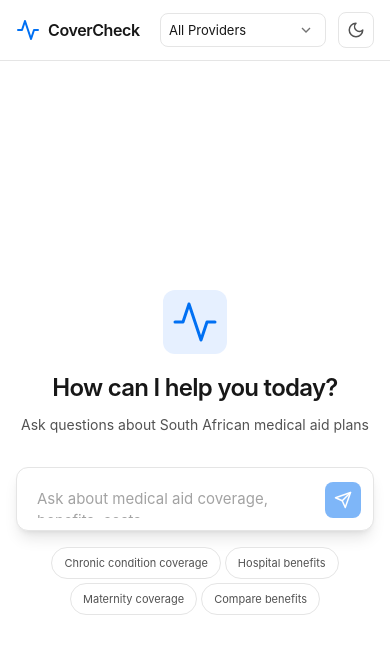
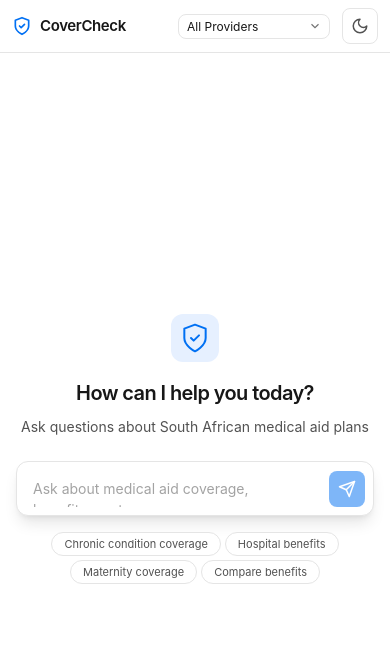
Before and after one commit to ThandoSomacele/covercheck, a SvelteKit app: page / in a window 390 px wide. Shown: the top 654 px of the page. Built offline with nearby package versions, Linux system fonts and the light colour scheme.

Commit message:
feat: Update CLAUDE.md and favicon for improved project branding and clarity; enhance page metadata for SEO

```diff
--- a/src/routes/+page.svelte
+++ b/src/routes/+page.svelte
@@ -155,12 +155,18 @@
   }
 </script>
 
+<svelte:head>
+  <title>CoverCheck - South African Medical Aid Assistant</title>
+  <meta name="description" content="Get instant answers about South African medical aid plans from Discovery Health, Bonitas, and Momentum. Compare benefits, coverage, and costs with AI-powered assistance." />
+</svelte:head>
+
 <div class="app">
   <header class="header">
     <div class="header-content">
       <div class="logo">
         <svg width="24" height="24" viewBox="0 0 24 24" fill="none" stroke="currentColor" stroke-width="2" stroke-linecap="round" stroke-linejoin="round">
-          <path d="M22 12h-4l-3 9L9 3l-3 9H2"></path>
+          <path d="M12 22s8-4 8-10V5l-8-3-8 3v7c0 6 8 10 8 10z"></path>
+          <path d="m9 12 2 2 4-4"></path>
         </svg>
         <span class="logo-text">CoverCheck</span>
       </div>
@@ -187,7 +193,8 @@
     <div class="welcome">
       <div class="welcome-icon">
         <svg width="48" height="48" viewBox="0 0 24 24" fill="none" stroke="currentColor" stroke-width="1.5" stroke-linecap="round" stroke-linejoin="round">
-          <path d="M22 12h-4l-3 9L9 3l-3 9H2"></path>
+          <path d="M12 22s8-4 8-10V5l-8-3-8 3v7c0 6 8 10 8 10z"></path>
+          <path d="m9 12 2 2 4-4"></path>
         </svg>
       </div>
       <h1 class="welcome-title">How can I help you today?</h1>
@@ -282,7 +289,7 @@
                       <path d="M4 19.5A2.5 2.5 0 0 1 6.5 17H20"></path>
                       <path d="M6.5 2H20v20H6.5A2.5 2.5 0 0 1 4 19.5v-15A2.5 2.5 0 0 1 6.5 2z"></path>
                     </svg>
-                    <span>Sources</span>
+                    <span>Sources ({message.sources.length})</span>
                   </div>
                   <div class="source-links">
                     {#each message.sources as source, i}
@@ -291,11 +298,19 @@
                         target="_blank"
                         rel="noopener noreferrer"
                         class="source-link"
-                        title="{source.provider} - {Math.round(source.relevance * 100)}% relevant"
+                        title="View source: {source.title}"
                       >
                         <span class="source-number">{i + 1}</span>
-                        <span class="source-title">{source.title}</span>
-                        <span class="source-provider">{source.provider}</span>
+                        <div class="source-info">
+                          <span class="source-title">{source.title}</span>
+                          <div class="source-meta">
+                            <span class="source-provider">{source.provider}</span>
+                            <span class="source-relevance-dot">•</span>
+                            <span class="source-relevance" class:high-relevance={source.relevance >= 0.7} class:medium-relevance={source.relevance >= 0.5 && source.relevance < 0.7}>
+                              {Math.round(source.relevance * 100)}% match
+                            </span>
+                          </div>
+                        </div>
                         <svg class="source-arrow" width="12" height="12" viewBox="0 0 24 24" fill="none" stroke="currentColor" stroke-width="2">
                           <path d="M7 17L17 7"></path>
                           <path d="M7 7h10v10"></path>
@@ -672,8 +687,8 @@
     display: flex;
     align-items: center;
     justify-content: center;
-    width: 20px;
-    height: 20px;
+    width: 24px;
+    height: 24px;
     background: var(--accent-light);
     color: var(--accent);
     border-radius: var(--radius-sm);
@@ -682,17 +697,48 @@
     flex-shrink: 0;
   }
 
+  .source-info {
+    flex: 1;
+    display: flex;
+    flex-direction: column;
+    gap: var(--space-1);
+    min-width: 0;
+  }
+
   .source-title {
-    flex: 1;
     overflow: hidden;
     text-overflow: ellipsis;
     white-space: nowrap;
+    font-weight: 500;
+  }
+
+  .source-meta {
+    display: flex;
+    align-items: center;
+    gap: var(--space-2);
+    font-size: 0.75rem;
   }
 
   .source-provider {
     color: var(--foreground-tertiary);
-    font-size: 0.75rem;
-    flex-shrink: 0;
+  }
+
+  .source-relevance-dot {
+    color: var(--foreground-tertiary);
+    font-size: 0.625rem;
+  }
+
+  .source-relevance {
+    color: var(--foreground-secondary);
+    font-weight: 500;
+  }
+
+  .source-relevance.high-relevance {
+    color: #10b981;
+  }
+
+  .source-relevance.medium-relevance {
+    color: #f59e0b;
   }
 
   .source-arrow {
@@ -867,6 +913,17 @@
 
     .welcome-container {
       padding: var(--space-4);
+      gap: var(--space-6);
+    }
+
+    .welcome-icon {
+      width: 56px;
+      height: 56px;
+    }
+
+    .welcome-icon svg {
+      width: 40px;
+      height: 40px;
     }
 
     .welcome-title {
@@ -883,11 +940,33 @@
     }
 
     .message-content {
-      max-width: 90%;
+      max-width: 95%;
+      padding: var(--space-3) var(--space-4);
+      font-size: 0.875rem;
     }
 
     .sources {
-      max-width: 90%;
+      max-width: 95%;
+    }
+
+    .source-link {
+      padding: var(--space-2) var(--space-3);
+      gap: var(--space-2);
+    }
+
+    .source-number {
+      width: 20px;
+      height: 20px;
+      font-size: 0.6875rem;
+    }
+
+    .source-title {
+      font-size: 0.8125rem;
+    }
+
+    .source-meta {
+      font-size: 0.6875rem;
+      gap: var(--space-1);
     }
 
     .provider-selector select {
@@ -898,15 +977,91 @@
     .logo-text {
       font-size: 1rem;
     }
+
+    .input-wrapper {
+      padding: var(--space-2);
+    }
+
+    textarea {
+      font-size: 0.875rem;
+    }
   }
 
   @media (max-width: 480px) {
+    .header-content {
+      padding: var(--space-2) var(--space-3);
+    }
+
+    .logo svg {
+      width: 20px;
+      height: 20px;
+    }
+
+    .logo-text {
+      font-size: 0.9375rem;
+    }
+
+    .provider-selector select {
+      font-size: 0.75rem;
+      padding: var(--space-1) var(--space-5) var(--space-1) var(--space-2);
+    }
+
+    .select-icon {
+      width: 14px;
+      height: 14px;
+      right: var(--space-2);
+    }
+
     .suggestions {
       gap: var(--space-1);
     }
 
     .suggestion-chip {
       font-size: 0.6875rem;
+      padding: var(--space-1) var(--space-3);
+    }
+
+    .message-content {
+      max-width: 98%;
+      padding: var(--space-3);
+      font-size: 0.8125rem;
+    }
+
+    .sources-header {
+      font-size: 0.75rem;
+    }
+
+    .sources-header svg {
+      width: 12px;
+      height: 12px;
+    }
+
+    .source-link {
+      flex-direction: column;
+      align-items: flex-start;
+      gap: var(--space-2);
+    }
+
+    .source-info {
+      width: 100%;
+    }
+
+    .source-arrow {
+      display: none;
+    }
+
+    .welcome-title {
+      font-size: 1.25rem;
+    }
+
+    .welcome-icon {
+      width: 48px;
+      height: 48px;
+    }
+
+    .welcome-icon svg {
+      width: 32px;
+      height: 32px;
     }
   }
 </style>
```
Also changed, not shown: src/lib/assets/favicon.svg, 1 other file (tests, documents, lock files or other folders).
